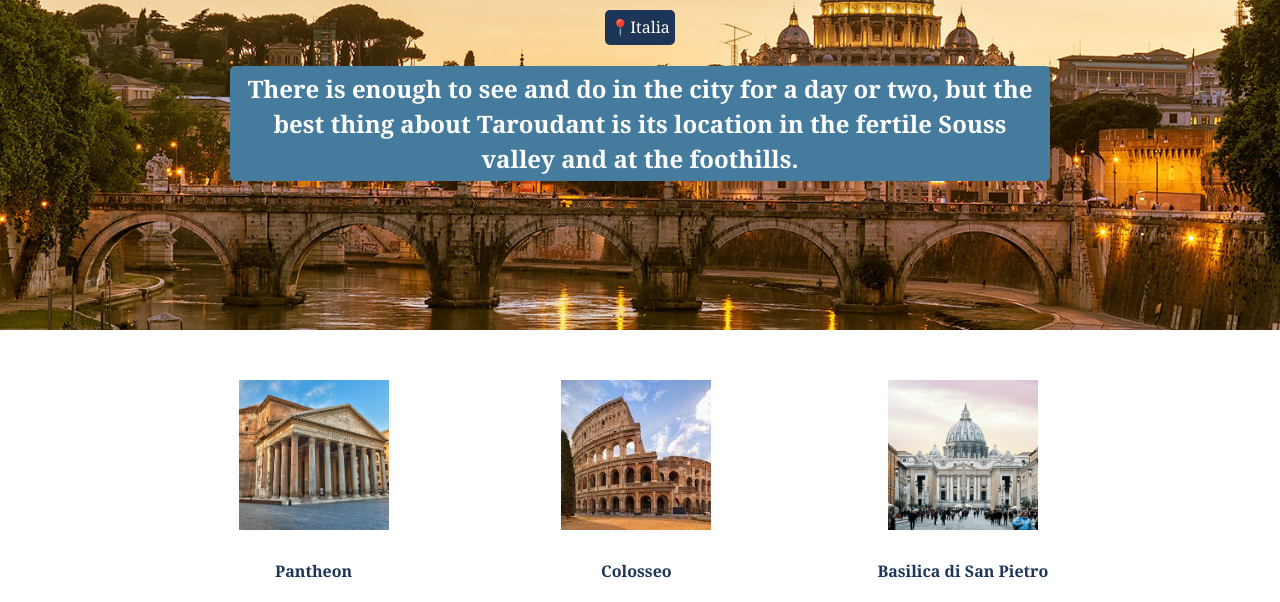
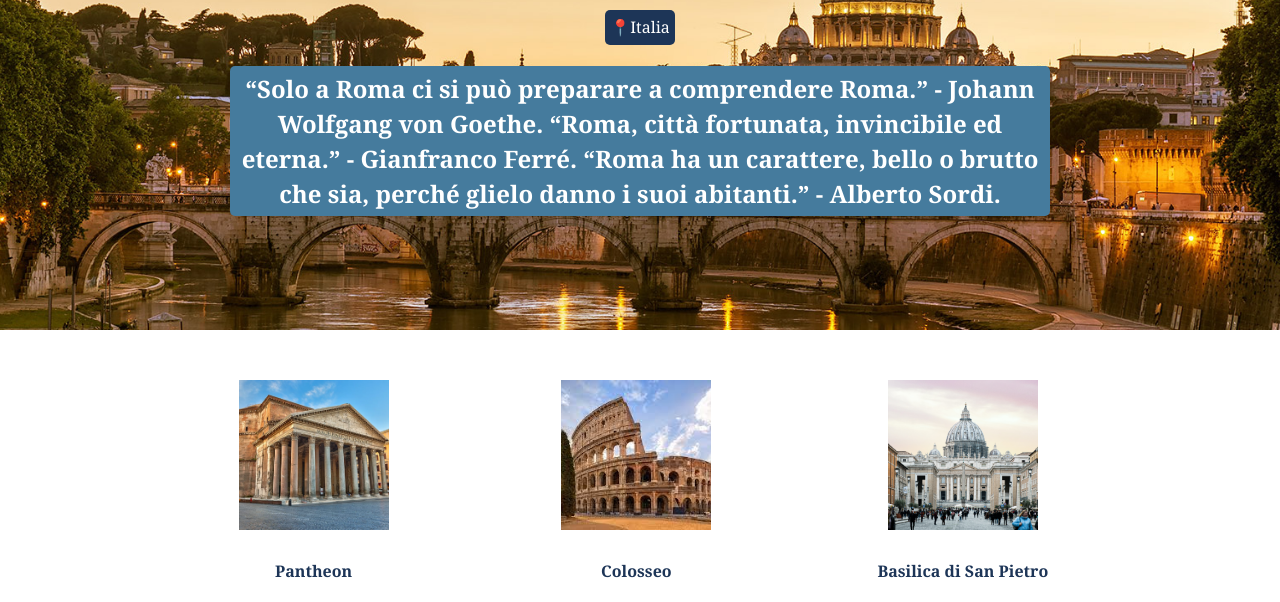
Before and after one commit to azwre1/Sito, a plain HTML site: page index.html in a window 1280 px wide. Shown: the part 172-774 px from the top of the page. Drawn offline with nearby package versions, Linux system fonts and the light colour scheme.

Commit message:
Update index.html

```diff
--- a/index.html
+++ b/index.html
@@ -14,10 +14,9 @@
     <h1 id="title">Visita Roma</h1>
     <p id="morocco">📍Italia</p>
     <h2 id="intro">
-      There is enough to see and do in the city for a day or two, but the best
-      thing about Taroudant is its location in the fertile Souss valley and at
-      the foothills.
-    </h2>
+      “Solo a Roma ci si può preparare a comprendere Roma.” - Johann Wolfgang von Goethe.
+      “Roma, città fortunata, invincibile ed eterna.” - Gianfranco Ferré.
+      “Roma ha un carattere, bello o brutto che sia, perché glielo danno i suoi abitanti.” - Alberto Sordi. </h2>
   </div>
 
   <div id="activities">
@@ -53,7 +52,10 @@
   </div>
 
   <div>
-    <iframe width="560" height="315" src="https://www.youtube-nocookie.com/embed/449dcgulmS0" title="YouTube video player" frameborder="0" allow="accelerometer; autoplay; clipboard-write; encrypted-media; gyroscope; picture-in-picture; web-share" allowfullscreen></iframe>
+    <iframe width="560" height="315" src="https://www.youtube-nocookie.com/embed/449dcgulmS0"
+      title="YouTube video player" frameborder="0"
+      allow="accelerometer; autoplay; clipboard-write; encrypted-media; gyroscope; picture-in-picture; web-share"
+      allowfullscreen></iframe>
   </div>
 
 </body>
```
